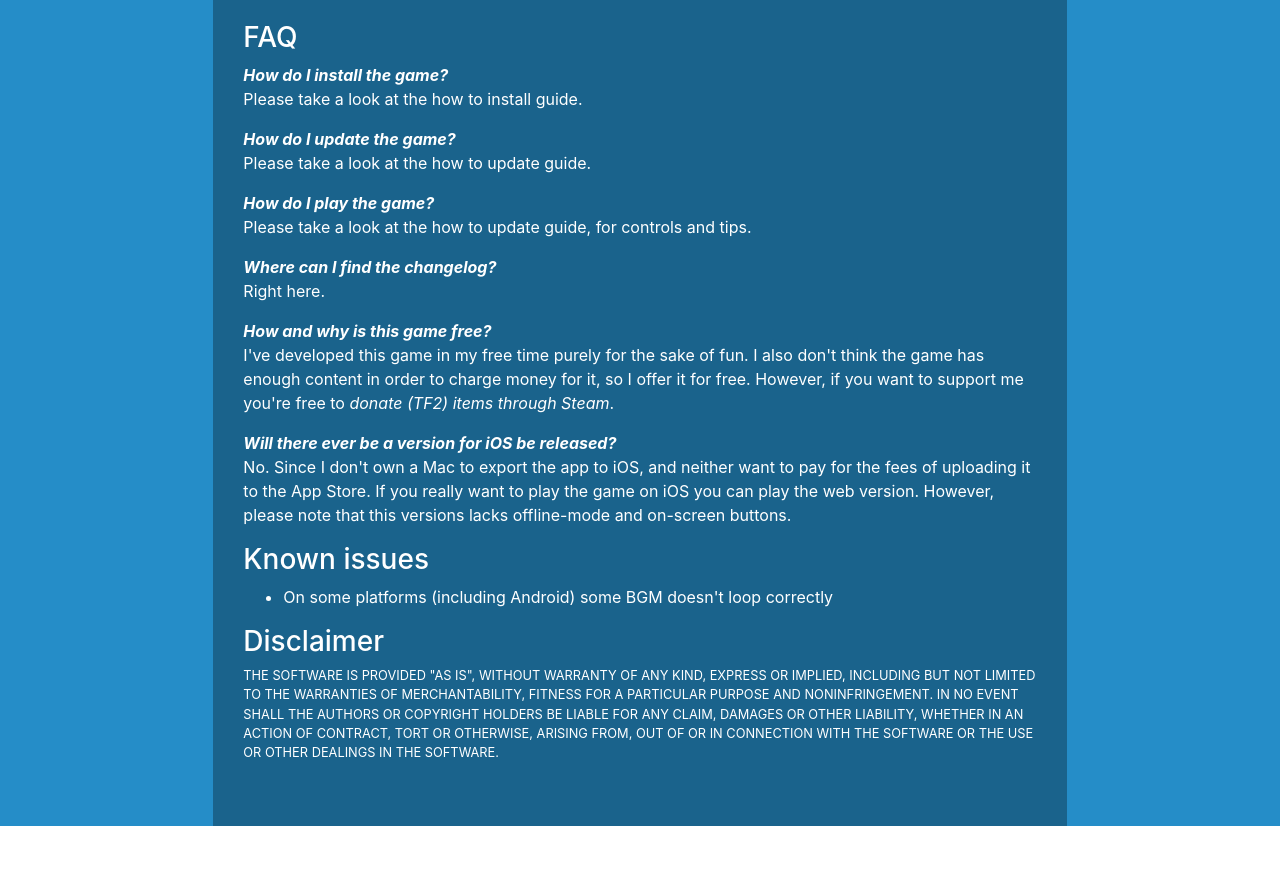
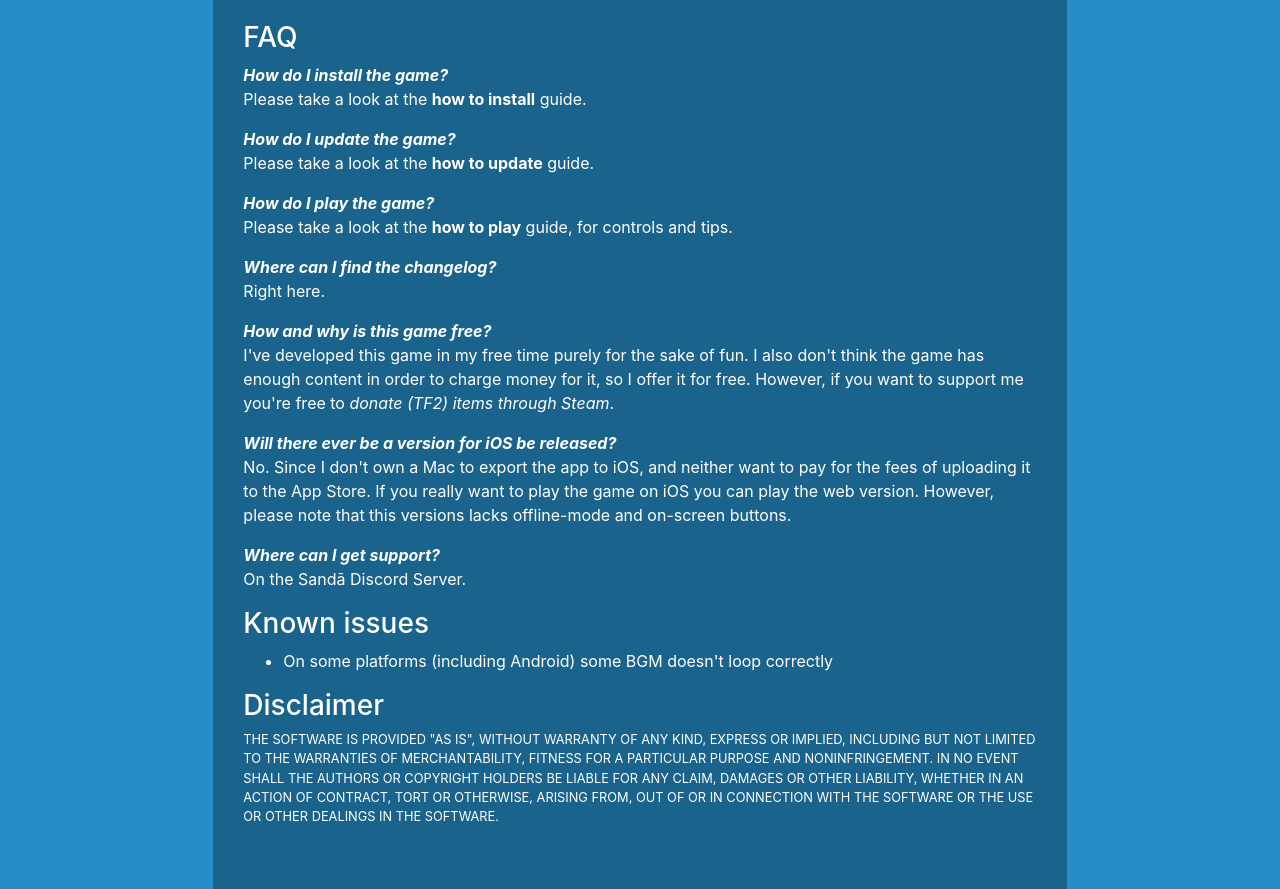
Before and after one commit to MythikAngel/sanda-dl, a plain HTML site: page index.html in a window 1280 px wide. Shown: the part 2614-3503 px from the top of the page. Before the commit the page ends 3440 px from the top, so only its background shows below. Drawn offline with nearby package versions, Linux system fonts and the light colour scheme.

Commit message:
Updated FAQ

```diff
--- a/index.html
+++ b/index.html
@@ -173,17 +173,17 @@
             <p>
                 <span class="font-italic font-weight-bold">How do I install the game?</span>
                 <br>
-                Please take a look at the <a href="https://github.com/MythikAngel/sanda-dl/wiki/How-to-install" target="_blank">how to install guide</a>.
+                Please take a look at the <a href="https://github.com/MythikAngel/sanda-dl/wiki/How-to-install" target="_blank"><b>how to install</b> guide</a>.
             </p>
             <p>
                 <span class="font-italic font-weight-bold">How do I update the game?</span>
                 <br>
-                Please take a look at the <a href="https://github.com/MythikAngel/sanda-dl/wiki/How-to-update" target="_blank">how to update guide</a>.
+                Please take a look at the <a href="https://github.com/MythikAngel/sanda-dl/wiki/How-to-update" target="_blank"><b>how to update</b> guide</a>.
             </p>
             <p>
                 <span class="font-italic font-weight-bold">How do I play the game?</span>
                 <br>
-                Please take a look at the <a href="https://github.com/MythikAngel/sanda-dl/wiki/How-to-play" target="_blank">how to update guide</a>, for controls and tips.
+                Please take a look at the <a href="https://github.com/MythikAngel/sanda-dl/wiki/How-to-play" target="_blank"><b>how to play</b> guide</a>, for controls and tips.
             </p>
             <p>
                 <span class="font-italic font-weight-bold">Where can I find the changelog?</span>
@@ -199,6 +199,11 @@
                 <span class="font-italic font-weight-bold">Will there ever be a version for iOS be released?</span>
                 <br>
                 No. Since I don't own a Mac to export the app to iOS, and neither want to pay for the fees of uploading it to the App Store. If you really want to play the game on iOS you can play the web version. However, please note that this versions lacks offline-mode and on-screen buttons.
+            </p>
+            <p>
+                <span class="font-italic font-weight-bold">Where can I get support?</span>
+                <br>
+                On the <a href="https://discord.gg/SwHSc8h">Sandā Discord Server</a>.
             </p>
 
             <h3>Known issues</h3>
```
